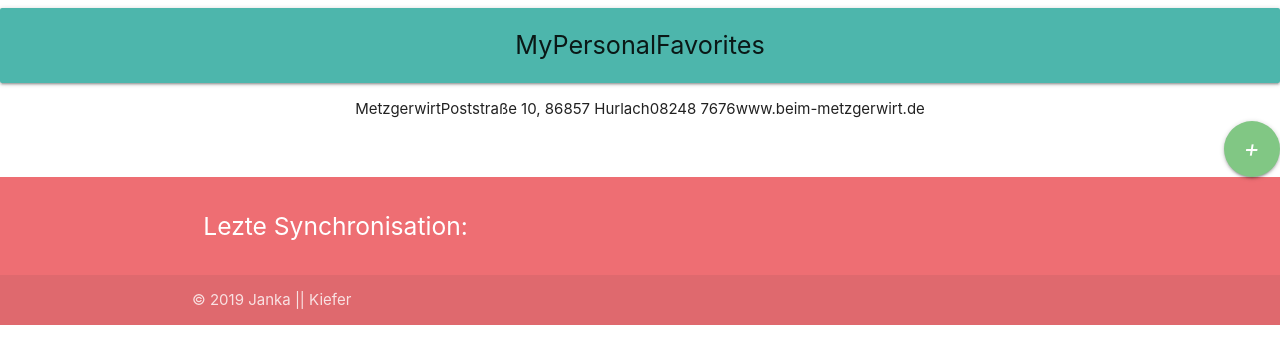
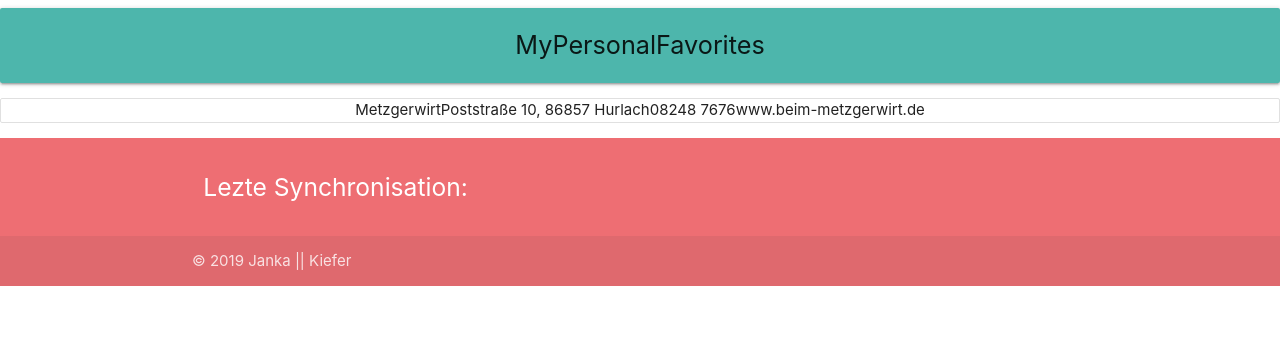
Before and after one commit to janka-m/MPF, a plain HTML site: page index.html in a window 1280 px wide. Both pictures are taken after a click on the link "Metzgerwirt". Drawn offline with nearby package versions, Linux system fonts and the light colour scheme.

Commit message:
Button von HTML in JavaScript umgezogen. Damit dieser nicht in der Detailansicht sichtbar ist

```diff
--- a/JS/script.js
+++ b/JS/script.js
@@ -66,45 +66,60 @@
         //========================== init ====================================
         init: function () {
             this.anzeigeNode = document.getElementById('anzeige');
+            this.buttonNode = document.getElementById('button');
         },
         //========================== render List ====================================
         renderList: function (daten) {
-            //Alles löschen
+            //========================== Alles löschen ====================================
             while (this.anzeigeNode.firstChild) {
                 this.anzeigeNode.removeChild(this.anzeigeNode.firstChild);
             }
-            //Neue Liste hinzufügen
-            const divNode = document.createElement('div');
-            divNode.classList.add('collection');
-
+            while (this.buttonNode.firstChild) {
+                this.buttonNode.removeChild(this.buttonNode.firstChild);
+            }
+            //========================== Neue Liste erzeugen ====================================
             for (let index = 0; index < daten.length; index++) {
                 const name = daten[index].name;
-                // const adresse = daten[index].adresse;
-                // const telefon = daten[index].telefon;
-                // const internet = daten[index].internet;
 
-                const aNode = document.createElement('a');
-                // Eventhandler
-                aNode.addEventListener('click', function () {
+                const aNodeList = document.createElement('a');
+                aNodeList.setAttribute('href', '#!');
+                aNodeList.setAttribute('class', 'collection-item');
+                //========================== Eventhandler ====================================
+                aNodeList.addEventListener('click', function () {
                     presenter.listElementClick(index)
                 });
-                aNode.setAttribute('href', '#!');
-                aNode.setAttribute('class', 'collection-item');
+                const ListTextNode = document.createTextNode(name);
+                //========================== Liste zusammensetzen ====================================
+                aNodeList.appendChild(ListTextNode);
+                this.anzeigeNode.appendChild(aNodeList);
+            }
+            //========================== Button Add erzeugen ====================================
+            const aNodeButtonAdd = document.createElement('a');
+            aNodeButtonAdd.setAttribute('class', 'btn-floating btn-large waves-effect waves-light green lighten-2')
+            aNodeButtonAdd.setAttribute('id', 'add');
 
-                const aTextNode = document.createTextNode(name);
-
-                aNode.appendChild(aTextNode);
-                divNode.appendChild(aNode);
-                this.anzeigeNode.appendChild(divNode);
-            }
+            const iNodeButtonAdd = document.createElement('i');
+            iNodeButtonAdd.setAttribute('class', 'material-icons');
+            //========================== Eventlistener Button ====================================
+            iNodeButtonAdd.addEventListener('click', function () {
+                console.log('Button Add');
+            });
+            const iNodeButtonAddText = document.createTextNode('+');
+            //========================== Button zusammensetzen ====================================
+            iNodeButtonAdd.appendChild(iNodeButtonAddText);
+            aNodeButtonAdd.appendChild(iNodeButtonAdd);
+            this.buttonNode.appendChild(aNodeButtonAdd);
         },
         //========================== render One ====================================
         renderOne: function (daten) {
-            //Alles löschen
+            //========================== Alles löschen ====================================
             while (this.anzeigeNode.firstChild) {
                 this.anzeigeNode.removeChild(this.anzeigeNode.firstChild);
             }
-            //Neue Liste hinzufügen
+            while (this.buttonNode.firstChild) {
+                this.buttonNode.removeChild(this.buttonNode.firstChild);
+            }
+            //========================== Personendetails ausgeben ====================================
             const divNode = document.createElement('div');
             const nameTextNode = document.createTextNode(daten.name);
             const adresseTextNode = document.createTextNode(daten.adresse);
--- a/index.html
+++ b/index.html
@@ -20,12 +20,14 @@
         </h1>
     </header>
     <main>
-        <section class="center-align" id="anzeige">
+        <section class="center-align">
+            <div class="collection" id="anzeige">
+
+            </div>
         </section>
 
-        <section class="right-align" id="buttons">
-            <div id="buttons">
-                <a class="btn-floating btn-large waves-effect waves-light green lighten-2" id="add"><i class="material-icons">+</i></a>
+        <section class="right-align">
+            <div id="button">
 
             </div>
         </section>
```
